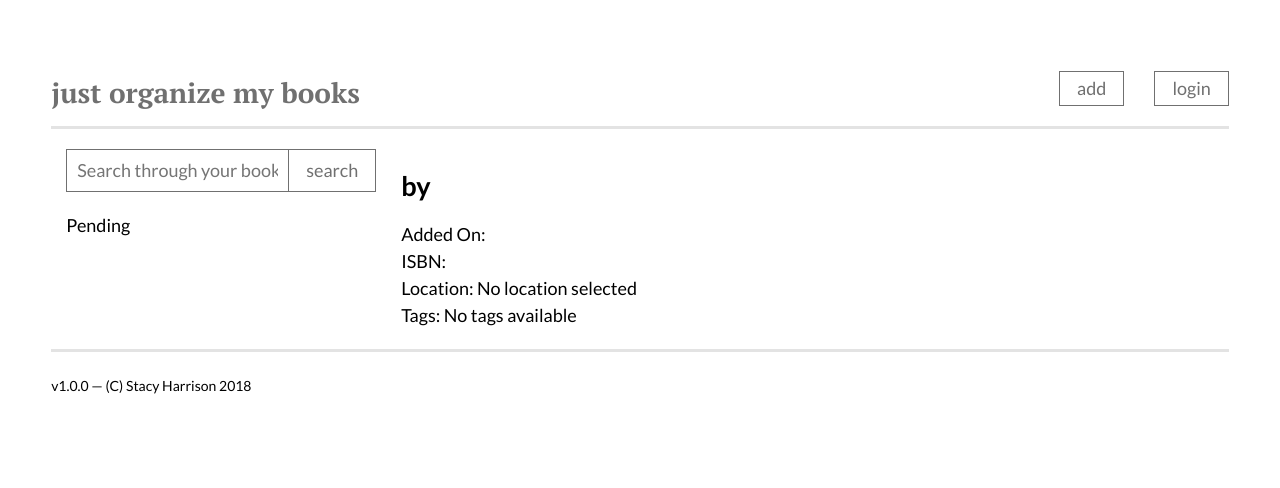
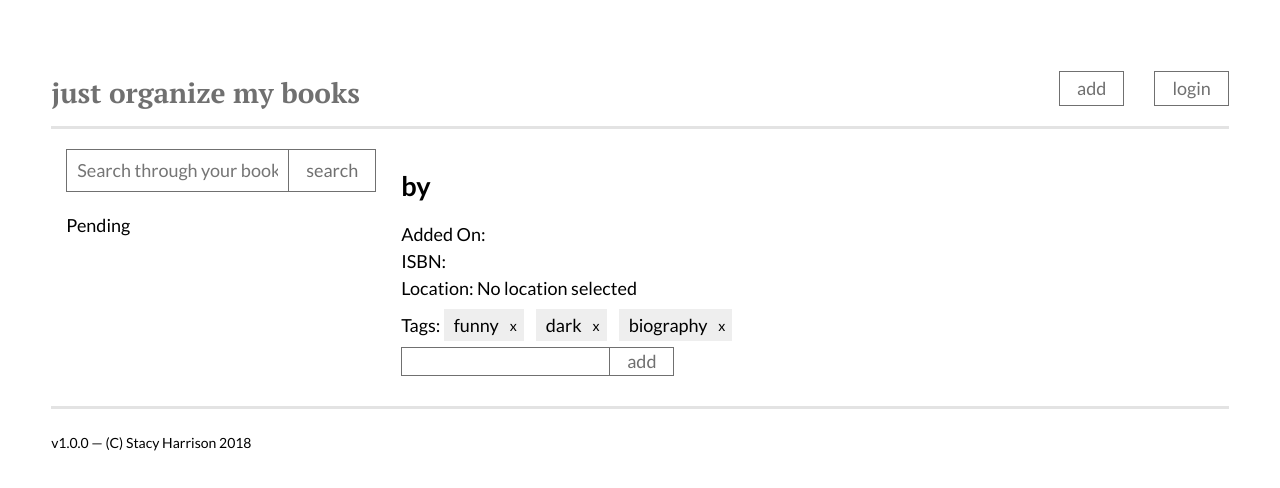
Before and after one commit to stasquatch/jomb, a React (Create React App) app in the folder jomb/client/: page /book/1 in a window 1280 px wide. Shown: the top 488 px of the page. Built offline with nearby package versions, Linux system fonts and the light colour scheme; no server answers.

Commit message:
adding tag list component to render individual tags and add new tags

```diff
--- a/jomb/client/src/components/bookDetail/BookDetail.js
+++ b/jomb/client/src/components/bookDetail/BookDetail.js
@@ -1,12 +1,12 @@
 import React, { Component } from "react";
 import axios from "axios";
+import TagList from "../tagList/TagList";
 
 class BookDetail extends Component {
   state = {
     book: {
       authors: [],
-      title: "",
-      location: []
+      title: ""
     }
   };
 
@@ -50,12 +50,13 @@ class BookDetail extends Component {
             ? this.state.book.location.join(", ")
             : "No location selected"}
         </p>
-        <p>
+        {/* <p>
           Tags:{" "}
           {this.state.book.tags && this.state.book.tags.length > 0
             ? this.state.book.tags.join(", ")
             : "No tags available"}
-        </p>
+        </p> */}
+        <TagList tags={["funny", "dark", "biography"]} />
       </div>
     );
   }
--- /dev/null
+++ b/jomb/client/src/components/tagList/TagList.css
@@ -0,0 +1,25 @@
+#TagContainer {
+  margin: 10px 0;
+}
+
+.existing-tag {
+  background: #eee;
+  padding: 5px 25px 5px 10px;
+  margin-right: 12px;
+  position: relative;
+}
+
+.delete-tag {
+  content: "x";
+  color: black;
+  position: absolute;
+  right: 0;
+  top: 0;
+  font-size: 14px;
+  padding: 3px 7px;
+  cursor: pointer;
+}
+
+#AddTagsBtn {
+  margin-top: 8px;
+}
--- /dev/null
+++ b/jomb/client/src/components/tagList/TagList.js
@@ -0,0 +1,44 @@
+import React from "react";
+
+function TagList(props) {
+  function handleClick(event) {
+    event.preventDefault();
+  }
+
+  function deleteTag(tag) {
+    // make parent component handle this
+    console.log("delete this");
+  }
+
+  function renderTagSpans() {
+    return props.tags.map((tag, index) => {
+      return (
+        <span className="existing-tag" key={index}>
+          {tag}
+          <span className="delete-tag" onClick={e => deleteTag(tag)}>
+            x
+          </span>
+        </span>
+      );
+    });
+  }
+
+  let hasTags = props.tags.length > 0;
+
+  return (
+    <div id="TagContainer">
+      <div className="tag-list">
+        <label htmlFor="add-tags">Tags: </label>
+        {hasTags ? renderTagSpans() : <p>No tags to display</p>}
+      </div>
+      <div className="tag-input-group">
+        <input type="text" className="add-tag-input" name="add-tags" />
+        <button id="AddTagsBtn" onClick={handleClick}>
+          Add
+        </button>
+      </div>
+    </div>
+  );
+}
+
+export default TagList;
--- a/jomb/client/src/index.js
+++ b/jomb/client/src/index.js
@@ -8,6 +8,7 @@ import "./components/app/App.css";
 import "./components/search/Search.css";
 import "./components/booklist/BookList.css";
 import "./components/bookTile/BookTile.css";
+import "./components/tagList/TagList.css";
 
 ReactDOM.render(<App />, document.getElementById("root"));
 registerServiceWorker();
```
